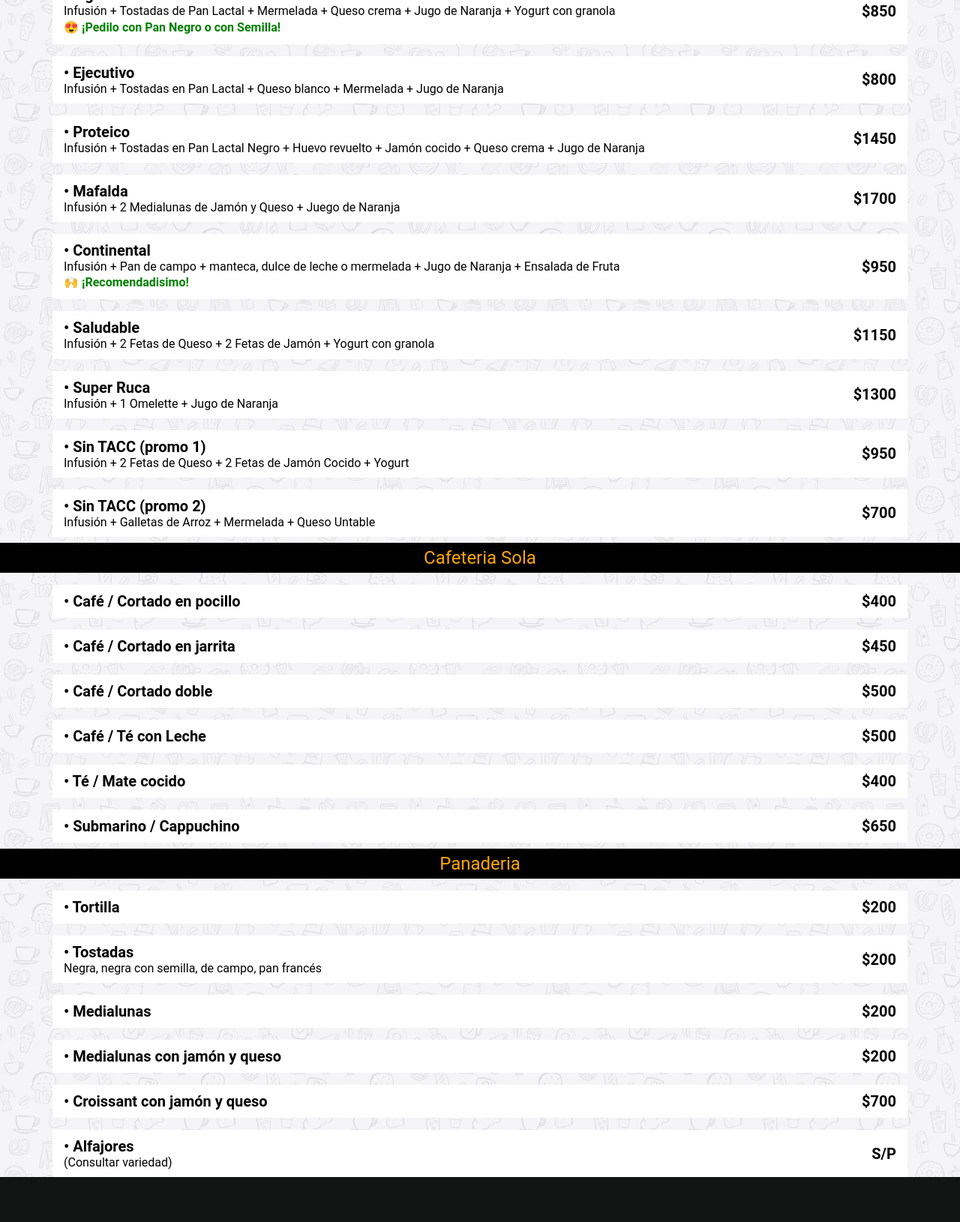
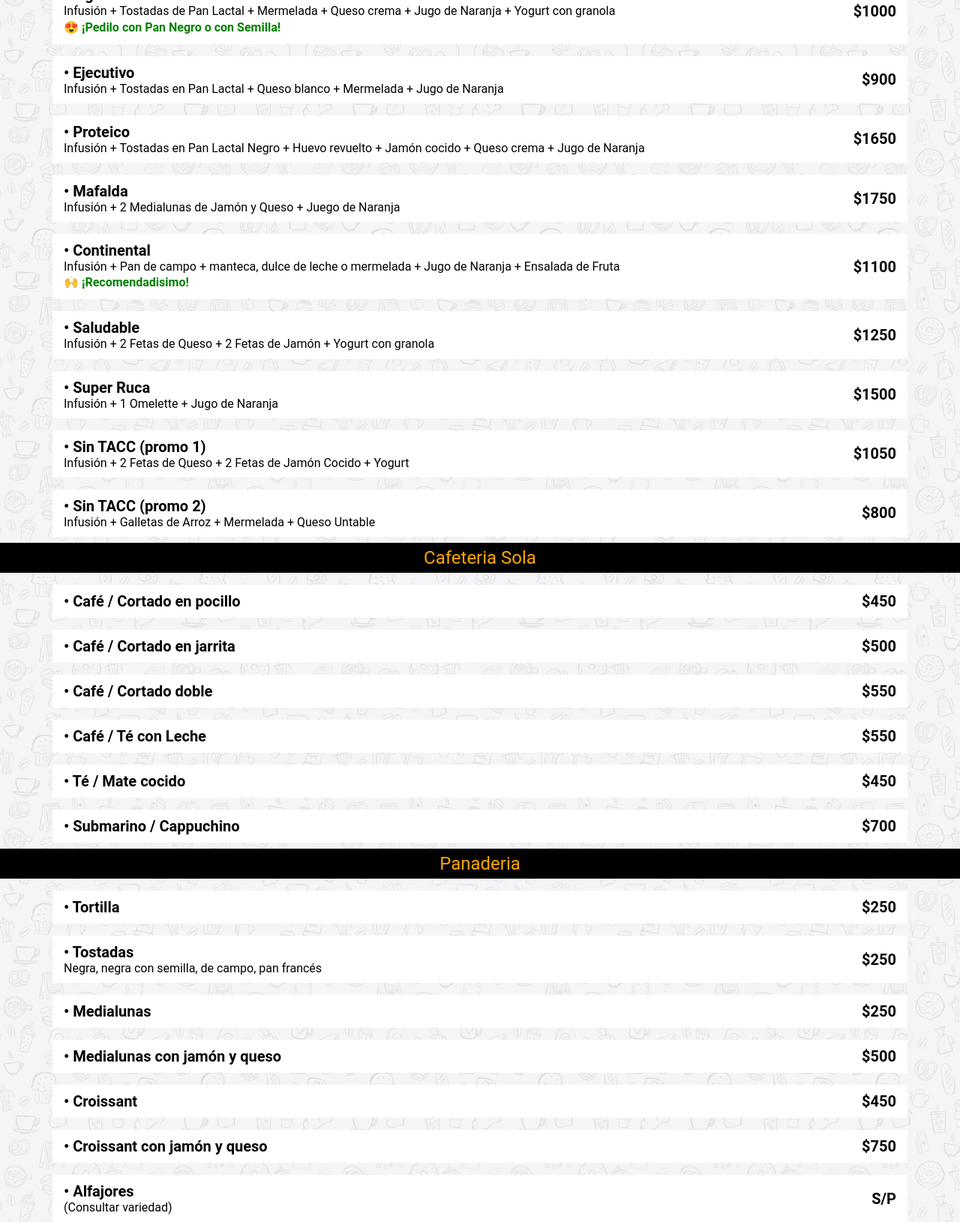
Before and after one commit to Rucafe/rucafeqr, a plain HTML site: page cafeteria.html in a window 1280 px wide. Shown: the part 390-2020 px from the top of the page at 75% size. Before the commit the page ends 1960 px from the top, so only its background shows below. Drawn offline with nearby package versions, Linux system fonts and the light colour scheme.

Commit message:
Actualización de precios 27/07

```diff
--- a/cafeteria.html
+++ b/cafeteria.html
@@ -30,7 +30,7 @@
                 <span class="frases">😍 ¡Muy buena!</span>
             </div>
             <div class="d-flex align-items-center">
-                <h3 class="items_producto">$1700</h3>
+                <h3 class="items_producto">$2100</h3>
             </div>
         </div>
 
@@ -40,7 +40,7 @@
                 <h3 class="descripción">Infusión + 2 Tortillas o Medialunas</h3>
             </div>
             <div class="d-flex align-items-center">
-                <h3 class="items_producto">$600</h3>
+                <h3 class="items_producto">$700</h3>
             </div>
         </div>
 
@@ -51,7 +51,7 @@
                 <span class="frases">😍 ¡Pedilo con Pan Negro o con Semilla!</span>
             </div>
             <div class="d-flex align-items-center">
-                <h3 class="items_producto">$850</h3>
+                <h3 class="items_producto">$1000</h3>
             </div>
         </div>
 
@@ -61,7 +61,7 @@
                 <h3 class="descripción">Infusión + Tostadas en Pan Lactal + Queso blanco + Mermelada + Jugo de Naranja</h3>
             </div>
             <div class="d-flex align-items-center">
-                <h3 class="items_producto">$800</h3>
+                <h3 class="items_producto">$900</h3>
             </div>
         </div>
 
@@ -71,7 +71,7 @@
                 <h3 class="descripción">Infusión + Tostadas en Pan Lactal Negro + Huevo revuelto + Jamón cocido + Queso crema + Jugo de Naranja</h3>
             </div>
             <div class="d-flex align-items-center">
-                <h3 class="items_producto">$1450</h3>
+                <h3 class="items_producto">$1650</h3>
             </div>
         </div>
 
@@ -81,7 +81,7 @@
                 <h3 class="descripción">Infusión + 2 Medialunas de Jamón y Queso + Juego de Naranja</h3>
             </div>
             <div class="d-flex align-items-center">
-                <h3 class="items_producto">$1700</h3>
+                <h3 class="items_producto">$1750</h3>
             </div>
         </div>
 
@@ -92,7 +92,7 @@
                 <span class="frases">🙌 ¡Recomendadisimo!</span>
             </div>
             <div class="d-flex align-items-center">
-                <h3 class="items_producto">$950</h3>
+                <h3 class="items_producto">$1100</h3>
             </div>
         </div>
 
@@ -102,7 +102,7 @@
                 <h3 class="descripción">Infusión + 2 Fetas de Queso + 2 Fetas de Jamón + Yogurt con granola</h3>
             </div>
             <div class="d-flex align-items-center">
-                <h3 class="items_producto">$1150</h3>
+                <h3 class="items_producto">$1250</h3>
             </div>
         </div>
 
@@ -112,7 +112,7 @@
                 <h3 class="descripción">Infusión + 1 Omelette + Jugo de Naranja</h3>
             </div>
             <div class="d-flex align-items-center">
-                <h3 class="items_producto">$1300</h3>
+                <h3 class="items_producto">$1500</h3>
             </div>
         </div>
 
@@ -122,7 +122,7 @@
                 <h3 class="descripción">Infusión + 2 Fetas de Queso + 2 Fetas de Jamón Cocido + Yogurt</h3>
             </div>
             <div class="d-flex align-items-center">
-                <h3 class="items_producto">$950</h3>
+                <h3 class="items_producto">$1050</h3>
             </div>
         </div>
 
@@ -132,7 +132,7 @@
                 <h3 class="descripción">Infusión + Galletas de Arroz + Mermelada + Queso Untable</h3>
             </div>
             <div class="d-flex align-items-center">
-                <h3 class="items_producto">$700</h3>
+                <h3 class="items_producto">$800</h3>
             </div>
         </div>
 
@@ -146,7 +146,7 @@
                 <!-- <h3 class="descripción">Infusión + Galletas de Arroz + Mermelada + Queso Untable</h3> -->
             </div>
             <div class="d-flex align-items-center">
-                <h3 class="items_producto">$400</h3>
+                <h3 class="items_producto">$450</h3>
             </div>
         </div>
 
@@ -156,7 +156,7 @@
                 <!-- <h3 class="descripción">Infusión + Galletas de Arroz + Mermelada + Queso Untable</h3> -->
             </div>
             <div class="d-flex align-items-center">
-                <h3 class="items_producto">$450</h3>
+                <h3 class="items_producto">$500</h3>
             </div>
         </div>
 
@@ -166,7 +166,7 @@
                 <!-- <h3 class="descripción">Infusión + Galletas de Arroz + Mermelada + Queso Untable</h3> -->
             </div>
             <div class="d-flex align-items-center">
-                <h3 class="items_producto">$500</h3>
+                <h3 class="items_producto">$550</h3>
             </div>
         </div>
 
@@ -176,7 +176,7 @@
                 <!-- <h3 class="descripción">Infusión + Galletas de Arroz + Mermelada + Queso Untable</h3> -->
             </div>
             <div class="d-flex align-items-center">
-                <h3 class="items_producto">$500</h3>
+                <h3 class="items_producto">$550</h3>
             </div>
         </div>
 
@@ -186,7 +186,7 @@
                 <!-- <h3 class="descripción">Infusión + Galletas de Arroz + Mermelada + Queso Untable</h3> -->
             </div>
             <div class="d-flex align-items-center">
-                <h3 class="items_producto">$400</h3>
+                <h3 class="items_producto">$450</h3>
             </div>
         </div>
 
@@ -196,7 +196,7 @@
                 <!-- <h3 class="descripción">Infusión + Galletas de Arroz + Mermelada + Queso Untable</h3> -->
             </div>
             <div class="d-flex align-items-center">
-                <h3 class="items_producto">$650</h3>
+                <h3 class="items_producto">$700</h3>
             </div>
         </div>
 
@@ -210,7 +210,7 @@
                 <!-- <h3 class="descripción">Infusión + Galletas de Arroz + Mermelada + Queso Untable</h3> -->
             </div>
             <div class="d-flex align-items-center">
-                <h3 class="items_producto">$200</h3>
+                <h3 class="items_producto">$250</h3>
             </div>
         </div>
 
@@ -220,7 +220,7 @@
                 <h3 class="descripción">Negra, negra con semilla, de campo, pan francés</h3>
             </div>
             <div class="d-flex align-items-center">
-                <h3 class="items_producto">$200</h3>
+                <h3 class="items_producto">$250</h3>
             </div>
         </div>
 
@@ -230,7 +230,7 @@
                 <!-- <h3 class="descripción">Negra, negra con semilla, de campo, pan francés</h3> -->
             </div>
             <div class="d-flex align-items-center">
-                <h3 class="items_producto">$200</h3>
+                <h3 class="items_producto">$250</h3>
             </div>
         </div>
 
@@ -240,7 +240,17 @@
                 <!-- <h3 class="descripción">Negra, negra con semilla, de campo, pan francés</h3> -->
             </div>
             <div class="d-flex align-items-center">
-                <h3 class="items_producto">$200</h3>
+                <h3 class="items_producto">$500</h3>
+            </div>
+        </div>
+
+        <div class="container producto d-flex justify-content-between">
+            <div class="d-flex aling-content-center flex-column">
+                <h3 class="items_producto">• Croissant</h3>
+                <!-- <h3 class="descripción">Negra, negra con semilla, de campo, pan francés</h3> -->
+            </div>
+            <div class="d-flex align-items-center">
+                <h3 class="items_producto">$450</h3>
             </div>
         </div>
 
@@ -250,7 +260,7 @@
                 <!-- <h3 class="descripción">Negra, negra con semilla, de campo, pan francés</h3> -->
             </div>
             <div class="d-flex align-items-center">
-                <h3 class="items_producto">$700</h3>
+                <h3 class="items_producto">$750</h3>
             </div>
         </div>
 
```
Also changed, not shown: bebidas_licuados.html (+19 -19 lines), sandwiches.html (+24 -15 lines).
